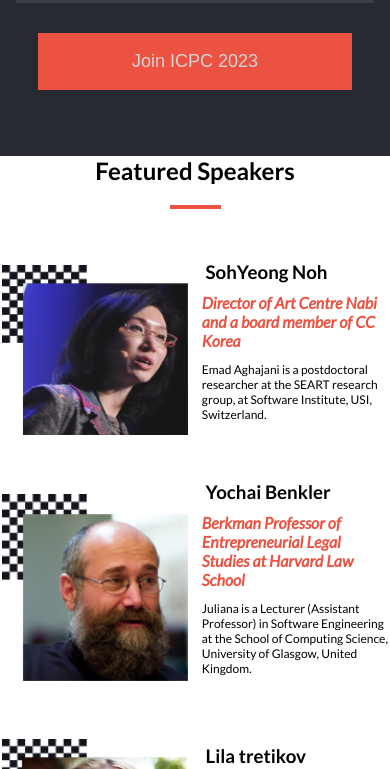
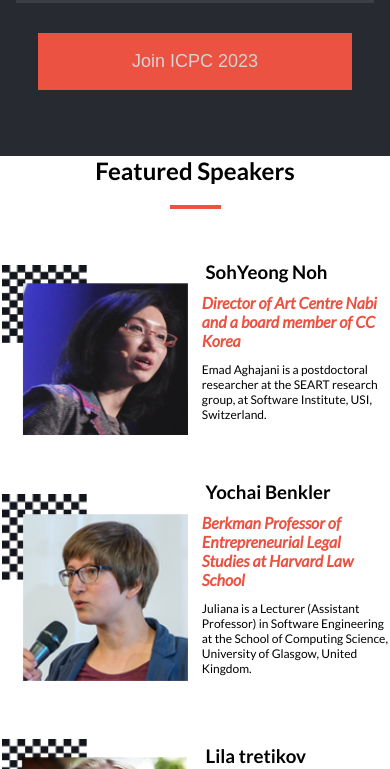
Before and after one commit to sadaf-Daneshgar/Capstone-Project, a website: page index.html in a window 390 px wide. Both pictures are taken after a click on the button "More". Shown: the part 1426-2195 px from the top of the page. Drawn offline with Linux system fonts and the light colour scheme.

Commit message:
Add two speakers in the page

```diff
--- a/speaker.js
+++ b/speaker.js
@@ -9,7 +9,7 @@ const speakersData = [
     speakerName: 'Yochai Benkler',
     speakerAffiliation: 'Berkman Professor of Entrepreneurial Legal Studies at Harvard Law School',
     speakerInfo: 'Juliana is a Lecturer (Assistant Professor) in Software Engineering at the School of Computing Science, University of Glasgow, United Kingdom.',
-    speakerImage: 'image/speaker2.png',
+    speakerImage: 'image/speaker6.png',
   },
   {
     speakerName: 'Lila tretikov',
@@ -22,6 +22,18 @@ const speakersData = [
     speakerAffiliation: 'Saarland University',
     speakerInfo: 'Sven Apel is an associate professor in the School of Electrical Engineering and Computer Science at Washington State University, Pullman.',
     speakerImage: 'image/speaker4.png',
+  },
+  {
+    speakerName: 'SohYeong Noh',
+    speakerAffiliation: 'Director of Art Centre Nabi and a board member of CC Korea',
+    speakerInfo: 'Emad Aghajani is a postdoctoral researcher at the SEART research group, at Software Institute, USI, Switzerland.',
+    speakerImage: 'image/speaker5.png',
+  },
+  {
+    speakerName: 'SohYeong Noh',
+    speakerAffiliation: 'Director of Art Centre Nabi and a board member of CC Korea',
+    speakerInfo: 'Emad Aghajani is a postdoctoral researcher at the SEART research group, at Software Institute, USI, Switzerland.',
+    speakerImage: 'image/speaker6.png',
   },
 ];
 
@@ -66,11 +78,15 @@ function renderFeaturedSpeakers() {
   const seeLessBtn = document.querySelector('.less');
   const speaker3 = document.querySelector('.speaker-3');
   const speaker4 = document.querySelector('.speaker-4');
+  const speaker5 = document.querySelector('.speaker-5');
+  const speaker6 = document.querySelector('.speaker-6');
 
   function seeMore() {
     seeMoreBtn.setAttribute('class', 'speaker-3');
     speaker3.classList.remove('speaker-3');
     speaker4.classList.remove('speaker-4');
+    speaker5.classList.remove('speaker-5');
+    speaker6.classList.remove('speaker-6');
     seeLessBtn.setAttribute('class', 'seeMoreBtn');
   }
 
@@ -78,6 +94,8 @@ function renderFeaturedSpeakers() {
     seeLessBtn.setAttribute('class', 'speaker-3 less');
     speaker3.classList.add('speaker-3');
     speaker4.classList.add('speaker-4');
+    speaker5.classList.add('speaker-5');
+    speaker6.classList.add('speaker-6');
     seeMoreBtn.setAttribute('class', 'seeMoreBtn');
   }
 
--- a/style.css
+++ b/style.css
@@ -613,6 +613,14 @@ hr {
     display: none;
   }
 
+  .speaker-5 {
+    display: none;
+  }
+
+  .speaker-6 {
+    display: none;
+  }
+
   .seeMoreBtn {
     display: block;
     background: #fff;
```
Also changed, not shown: image/speaker5.png (added), image/speaker6.png (added).
